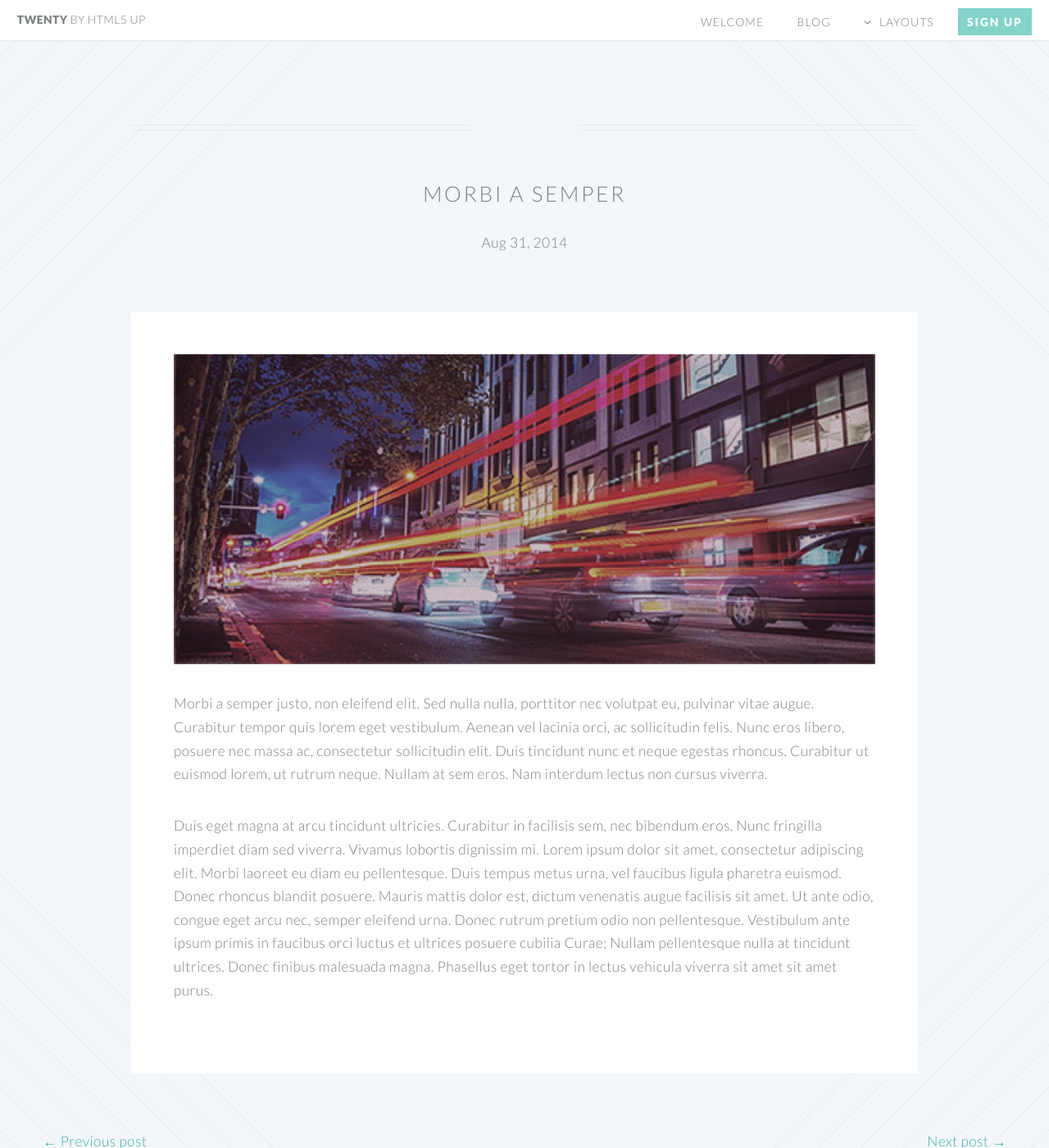
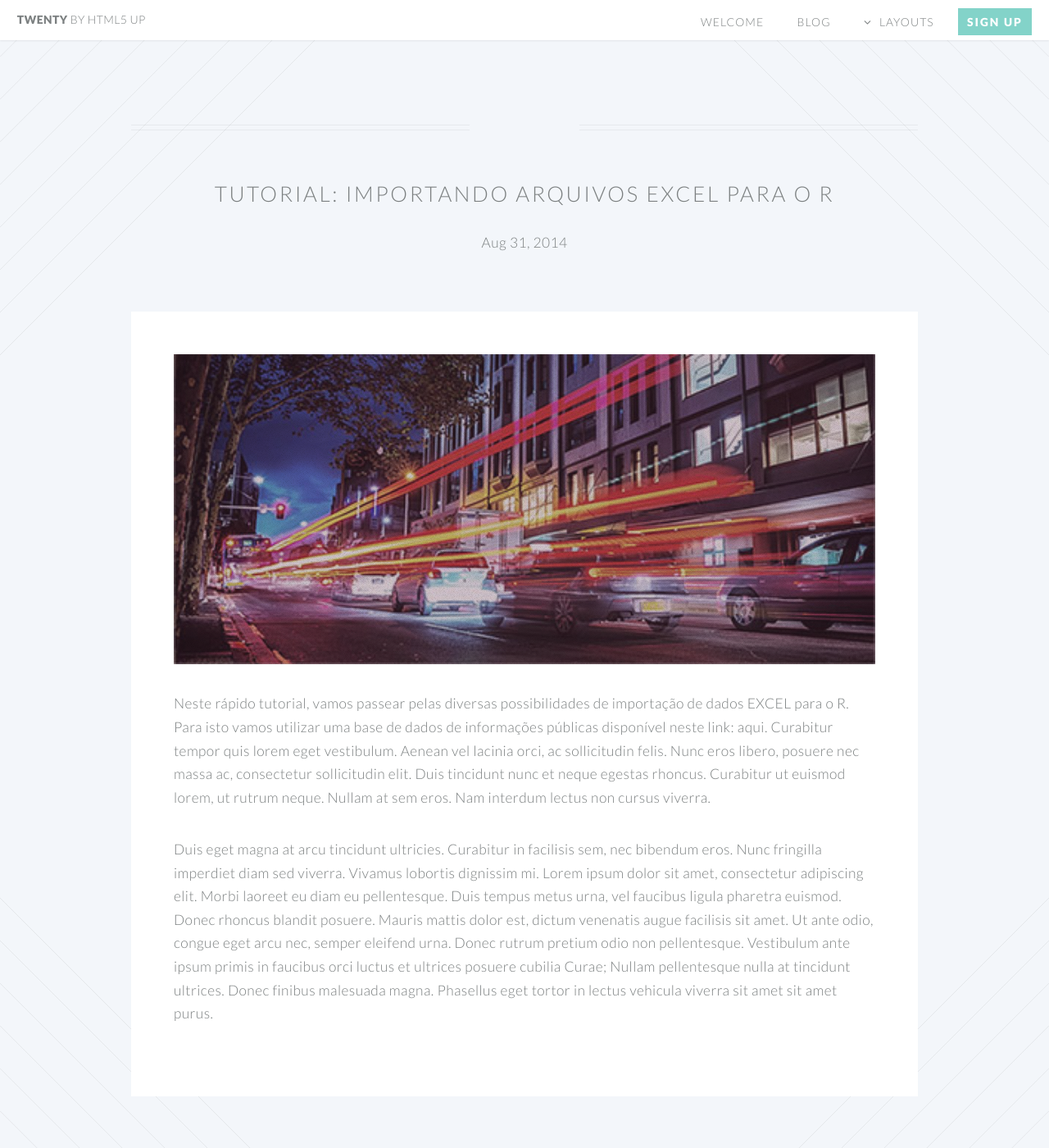
Before and after one commit to econometrick/econometrick.github.io, a Jekyll site: the page built from _posts/2014-10-29-morbi-a-semper.md, in a window 1280 px wide and 1400 px high. Shown: the whole window at 82% size. Built offline with Jekyll 4.4.1, drawn with Linux system fonts in a browser that asks for light colours.

Commit message:
Update 2014-10-29-morbi-a-semper.md

```diff
--- a/_posts/2014-10-29-morbi-a-semper.md
+++ b/_posts/2014-10-29-morbi-a-semper.md
@@ -1,10 +1,10 @@
 ---
 layout: post
-title:  "Morbi a Semper"
+title:  "Tutorial: Importando Arquivos EXCEL para o R"
 date:   2014-08-31 14:36:23
 ---
 
 <span class="image featured"><img src="/images/pic03.jpg" alt=""></span>
-Morbi a semper justo, non eleifend elit. Sed nulla nulla, porttitor nec volutpat eu, pulvinar vitae augue. Curabitur tempor quis lorem eget vestibulum. Aenean vel lacinia orci, ac sollicitudin felis. Nunc eros libero, posuere nec massa ac, consectetur sollicitudin elit. Duis tincidunt nunc et neque egestas rhoncus. Curabitur ut euismod lorem, ut rutrum neque. Nullam at sem eros. Nam interdum lectus non cursus viverra.
+Neste rápido tutorial, vamos passear pelas diversas possibilidades de importação de dados EXCEL para o R. Para isto vamos utilizar uma base de dados de informações públicas disponível neste link: aqui. Curabitur tempor quis lorem eget vestibulum. Aenean vel lacinia orci, ac sollicitudin felis. Nunc eros libero, posuere nec massa ac, consectetur sollicitudin elit. Duis tincidunt nunc et neque egestas rhoncus. Curabitur ut euismod lorem, ut rutrum neque. Nullam at sem eros. Nam interdum lectus non cursus viverra.
 
 Duis eget magna at arcu tincidunt ultricies. Curabitur in facilisis sem, nec bibendum eros. Nunc fringilla imperdiet diam sed viverra. Vivamus lobortis dignissim mi. Lorem ipsum dolor sit amet, consectetur adipiscing elit. Morbi laoreet eu diam eu pellentesque. Duis tempus metus urna, vel faucibus ligula pharetra euismod. Donec rhoncus blandit posuere. Mauris mattis dolor est, dictum venenatis augue facilisis sit amet. Ut ante odio, congue eget arcu nec, semper eleifend urna. Donec rutrum pretium odio non pellentesque. Vestibulum ante ipsum primis in faucibus orci luctus et ultrices posuere cubilia Curae; Nullam pellentesque nulla at tincidunt ultrices. Donec finibus malesuada magna. Phasellus eget tortor in lectus vehicula viverra sit amet sit amet purus.
```
